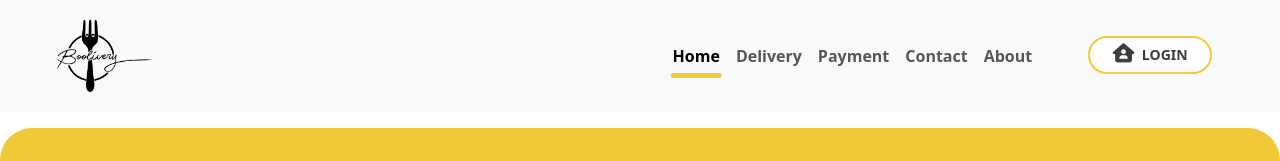
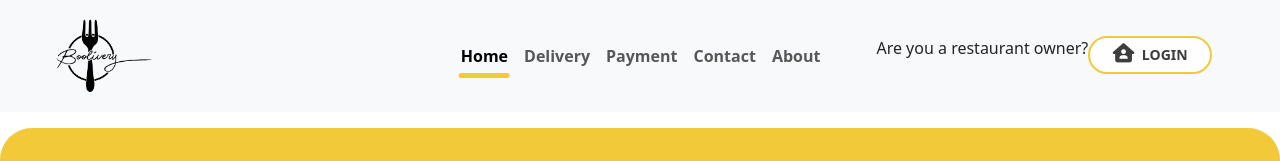
Before and after one commit to emanuele-pogliari/boolivery-frontend, a Vue app: page / in a window 1280 px wide. Shown: the top 161 px of the page. Built offline with nearby package versions, Linux system fonts and the light colour scheme; no server answers; what vue-awesome-paginate would draw is missing.

Commit message:
add a temp string to navbar

```diff
--- a/src/components/AppNav.vue
+++ b/src/components/AppNav.vue
@@ -62,6 +62,8 @@ export default {
             <a class="nav-link text-center" href="#">About</a>
             <span id="space"></span>
             <!-- Login Button -->
+            <!-- just a placeholder -->
+            <p class="p-0 m-0">Are you a restaurant owner?</p>
             <a href="http://127.0.0.1:8000">
               <button class="btn btn-sm ms-auto my_button" type="button">
                 <i class="fa-solid fa-house-user"></i> Login
```
